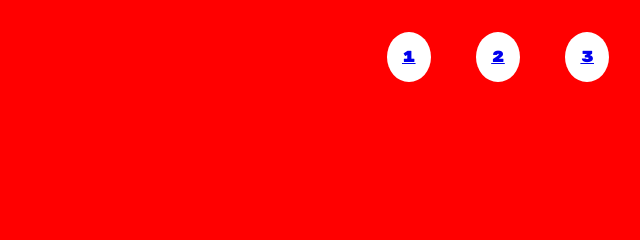
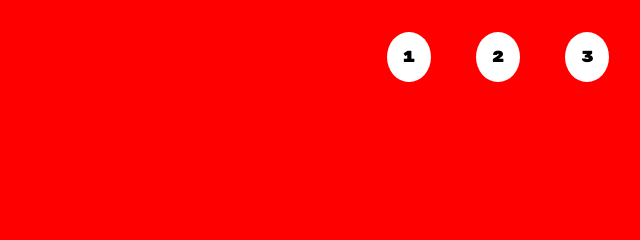
Before and after one commit to Lolloc99/htmlcss-shoes, a plain HTML site: page index.html in a window 1280 px wide. Shown: the top 240 px of the page, 639-1279 px from the left. Drawn offline with Linux system fonts and the light colour scheme.

Commit message:
Scroll rapido migliorato

```diff
--- a/css/style.css
+++ b/css/style.css
@@ -8,6 +8,7 @@
 /* COMMON */
 html {
     font-family: 'Rubik Mono One', sans-serif;
+    scroll-behavior: smooth;
 }
 
 .content {
@@ -52,6 +53,11 @@ header li {
     border-radius: 50%;
 }
 
+a {
+    text-decoration: none;
+    color: black;
+}
+
 /* SEZIONI */
 /* sezione 1 */
 #sez1 {
```
